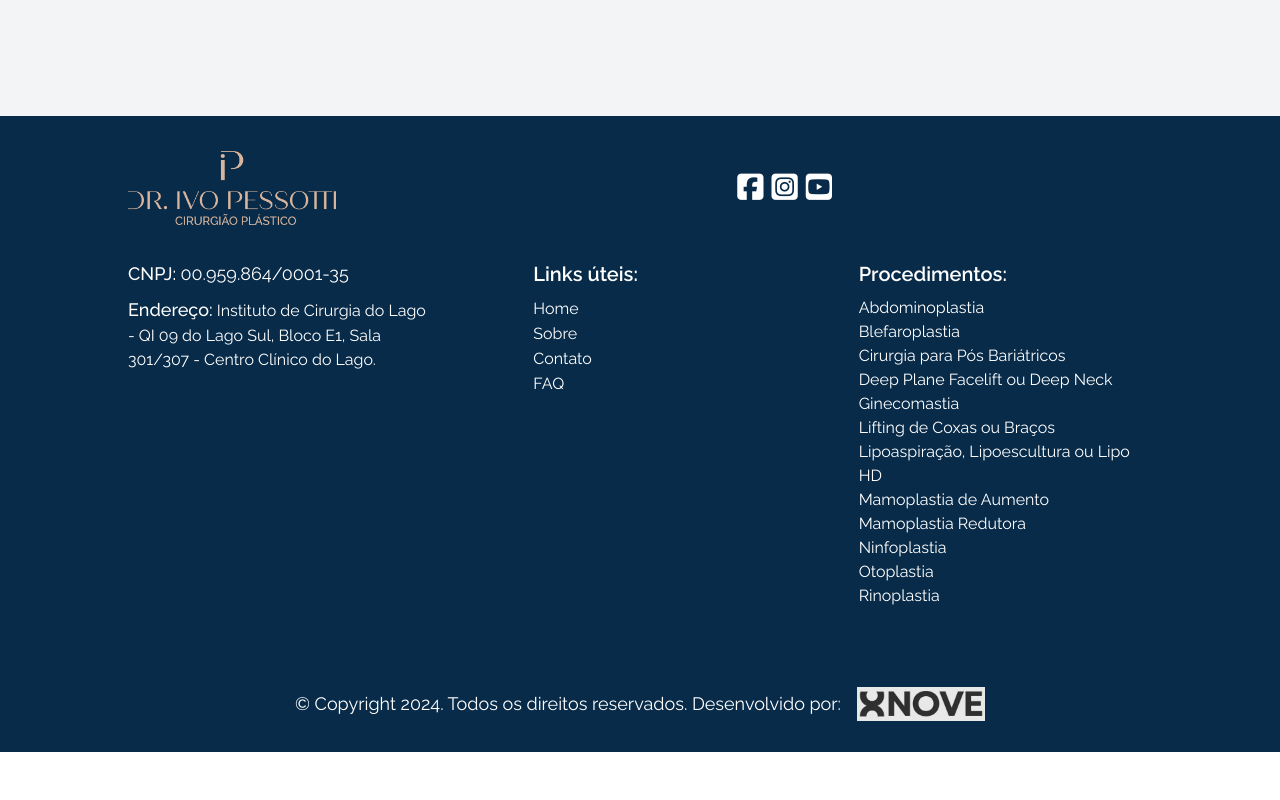
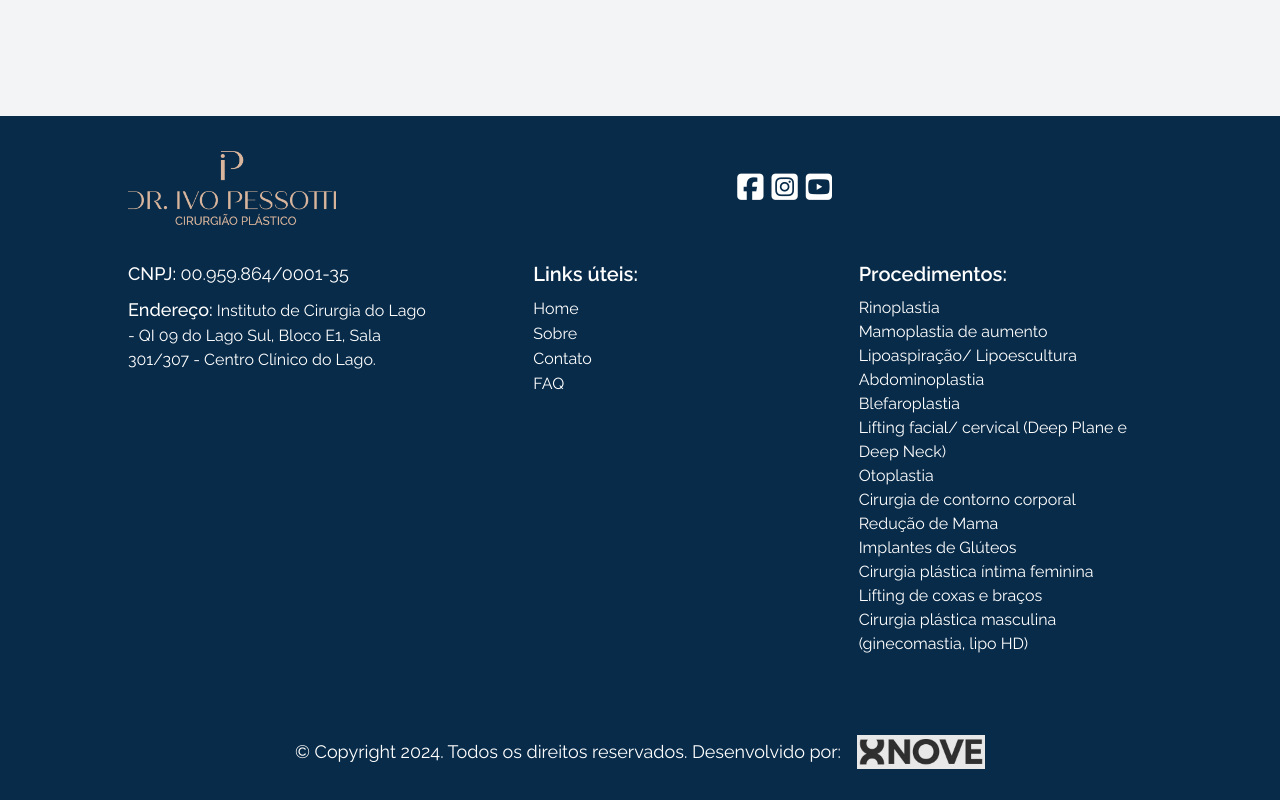
Before and after one commit to CesarTHD/ivopessotti, a Next.js app: page /result in a window 1280 px wide. Shown: the part 3434-4234 px from the top of the page. Before the commit the page ends 4186 px from the top, so only its background shows below. Built offline with nearby package versions, Linux system fonts and the light colour scheme.

Commit message:
Buscando procedimentos do Footer no objeto JSON

```diff
--- a/src/components/ComparisonSlider.jsx
+++ b/src/components/ComparisonSlider.jsx
@@ -1,61 +1,61 @@
-// "use client";
-// import { useState } from "react";
+"use client";
+import { useState } from "react";
 
-// export const ComparisonSlider = () => {
-//   const [sliderPosition, setSliderPosition] = useState(50);
-//   const [isDragging, setIsDragging] = useState(false);
+export const ComparisonSlider = () => {
+  const [sliderPosition, setSliderPosition] = useState(50);
+  const [isDragging, setIsDragging] = useState(false);
 
-//   const handleMove = (event) => {
-//     if (!isDragging) return;
+  const handleMove = (event) => {
+    if (!isDragging) return;
 
-//     const rect = event.currentTarget.getBoundingClientRect();
-//     const x = Math.max(0, Math.min(event.clientX - rect.left, rect.width));
-//     const percent = Math.max(0, Math.min((x / rect.width) * 100, 100));
+    const rect = event.currentTarget.getBoundingClientRect();
+    const x = Math.max(0, Math.min(event.clientX - rect.left, rect.width));
+    const percent = Math.max(0, Math.min((x / rect.width) * 100, 100));
 
-//     setSliderPosition(percent);
-//   };
+    setSliderPosition(percent);
+  };
 
-//   const handleMouseDown = () => {
-//     setIsDragging(true);
-//   };
+  const handleMouseDown = () => {
+    setIsDragging(true);
+  };
 
-//   const handleMouseUp = () => {
-//     setIsDragging(false);
-//   };
+  const handleMouseUp = () => {
+    setIsDragging(false);
+  };
 
-//   return (
-//     <div className="w-full relative" onMouseUp={handleMouseUp}>
-//       <div
-//         // aspect-[70/45]
-//         className="relative w-full max-w-[700px]  m-auto overflow-hidden select-none"
-//         onMouseMove={handleMove}
-//         onMouseDown={handleMouseDown}
-//       >
-//         <img
-//           alt=""
-//           className="w-full"
-//           src="https://png.pngtree.com/png-clipart/20240218/original/pngtree-beautiful-white-horse-png-image_14354045.png"
-//         />
+  return (
+    <div className="w-full relative" onMouseUp={handleMouseUp}>
+      <div
+        // aspect-[70/45]
+        className="relative w-full max-w-[700px]  m-auto overflow-hidden select-none"
+        onMouseMove={handleMove}
+        onMouseDown={handleMouseDown}
+      >
+        <img
+          alt=""
+          className="w-full"
+          src="https://png.pngtree.com/png-clipart/20240218/original/pngtree-beautiful-white-horse-png-image_14354045.png"
+        />
 
-//         <div
-//           className="absolute top-0 left-0 right-0 w-full max-w-[700px] m-auto overflow-hidden select-none"
-//           style={{ clipPath: `inset(0 ${100 - sliderPosition}% 0 0)` }}
-//         >
-//           <img
-//             className="w-full"
-//             alt=""
-//             src="https://gifs.eco.br/wp-content/uploads/2023/07/imagens-de-cavalo-preto-png-0.png"
-//           />
-//         </div>
-//         <div
-//           className="absolute top-0 bottom-0 w-1 bg-blue-default cursor-ew-resize"
-//           style={{
-//             left: `calc(${sliderPosition}% - 1px)`,
-//           }}
-//         >
-//           <div className="bg-white absolute rounded-full h-3 w-3 -left-1 top-[calc(50%-5px)]" />
-//         </div>
-//       </div>
-//     </div>
-//   );
-// };
+        <div
+          className="absolute top-0 left-0 right-0 w-full max-w-[700px] m-auto overflow-hidden select-none"
+          style={{ clipPath: `inset(0 ${100 - sliderPosition}% 0 0)` }}
+        >
+          <img
+            className="w-full"
+            alt=""
+            src="https://gifs.eco.br/wp-content/uploads/2023/07/imagens-de-cavalo-preto-png-0.png"
+          />
+        </div>
+        <div
+          className="absolute top-0 bottom-0 w-1 bg-blue-default cursor-ew-resize"
+          style={{
+            left: `calc(${sliderPosition}% - 1px)`,
+          }}
+        >
+          <div className="bg-white absolute rounded-full h-3 w-3 -left-1 top-[calc(50%-5px)]" />
+        </div>
+      </div>
+    </div>
+  );
+};
--- a/src/components/Footer.jsx
+++ b/src/components/Footer.jsx
@@ -1,4 +1,5 @@
 import Image from "next/image"
+import procedures from "@/components/ProceduresSlider/procedures.json";
 
 const Footer = () => {
 
@@ -39,20 +40,10 @@ const Footer = () => {
                     </div>
                     <div className="lg:ml-12">
                         <h3 className="mt-10 lg:mt-0 mb-2 text-xl font-semibold">Procedimentos:</h3>
-
                         <ul>
-                            <li><h1 className="text-white">Abdominoplastia</h1></li>
-                            <li><h1 className="text-white">Blefaroplastia</h1></li>
-                            <li><h1 className="text-white">Cirurgia para Pós Bariátricos</h1></li>
-                            <li><h1 className="text-white">Deep Plane Facelift ou Deep Neck</h1></li>
-                            <li><h1 className="text-white">Ginecomastia</h1></li>
-                            <li><h1 className="text-white">Lifting de Coxas ou Braços</h1></li>
-                            <li><h1 className="text-white">Lipoaspiração, Lipoescultura ou Lipo HD</h1></li>
-                            <li><h1 className="text-white">Mamoplastia de Aumento</h1></li>
-                            <li><h1 className="text-white">Mamoplastia Redutora</h1></li>
-                            <li><h1 className="text-white">Ninfoplastia</h1></li>
-                            <li><h1 className="text-white">Otoplastia</h1></li>
-                            <li><h1 className="text-white">Rinoplastia</h1></li>
+                            {procedures.procedures.map((procedure) => (
+                                <li><h1 className="text-white">{procedure.name}</h1></li>
+                            ))}
                         </ul>
                     </div>
                 </div>
```
